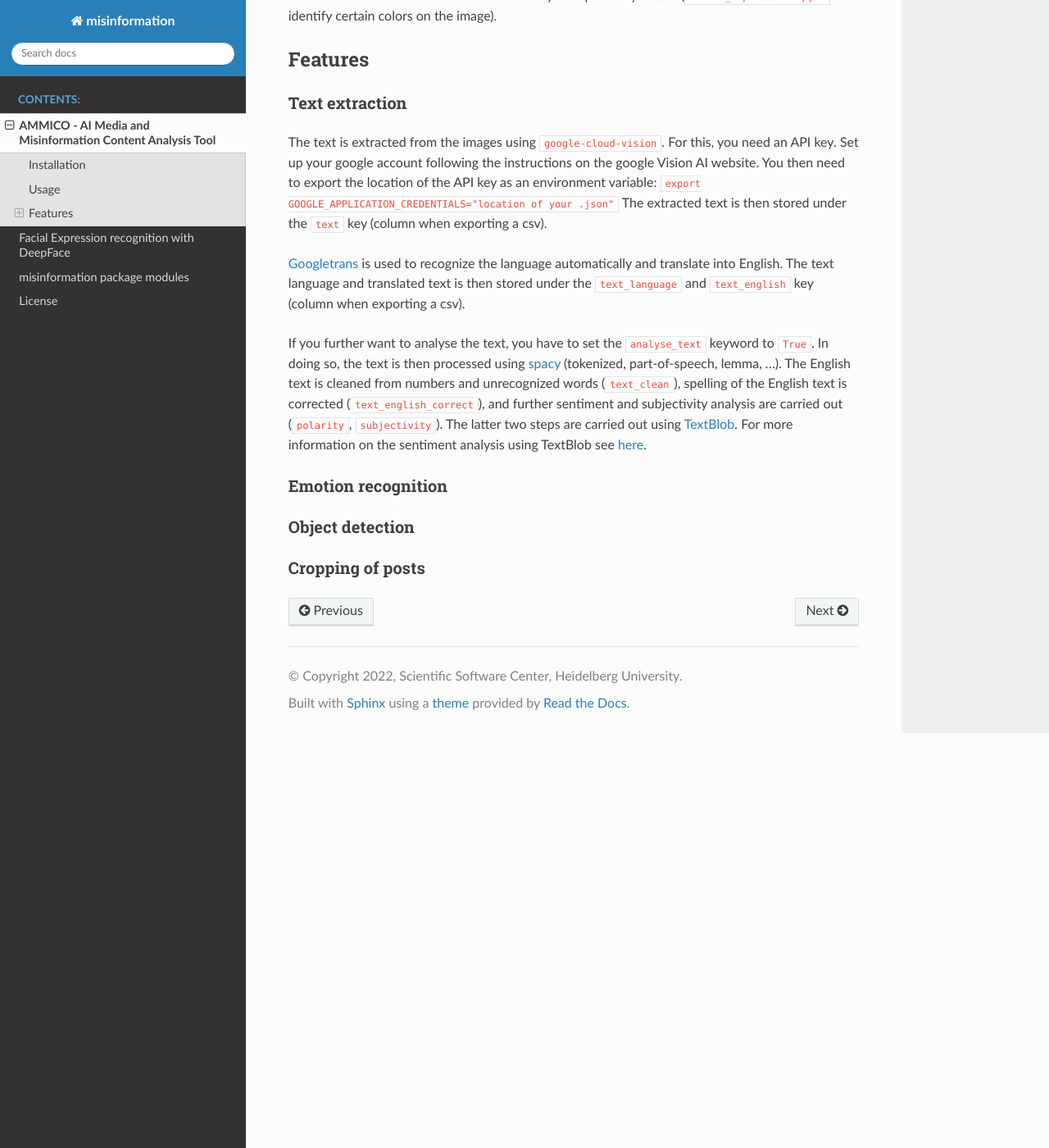
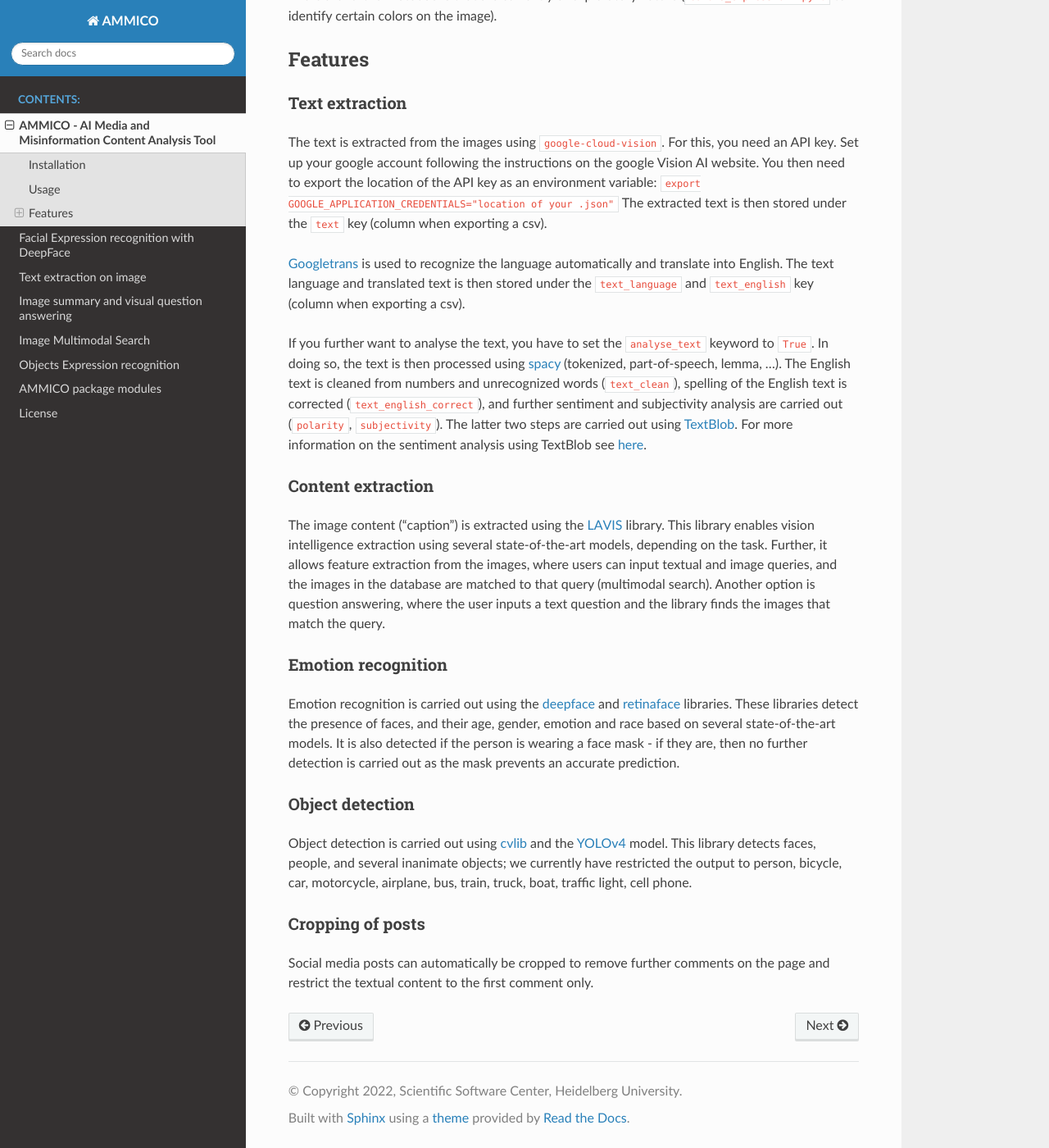
Before and after one commit to ssciwr/AMMICO, a Sphinx documentation site: the page built from docs/source/readme_link.md, in a window 1280 px wide and 1400 px high, scrolled down 1719 px. Shown: the whole window at 82% size. Built offline with Sphinx 7.4.7 and the Read the Docs theme 2.0.0, drawn with Linux system fonts in a browser that asks for light colours.

Commit message:
update docs and google auth (#63)
* update notebooks and google auth

* update readme and text

* google cred

* update secret name

* add pandocto CI

* pandoc step

* install pandoc

* correct typo

```diff
--- a/README.md
+++ b/README.md
@@ -65,8 +65,18 @@ The extracted text is then stored under the `text` key (column when exporting a
 
 If you further want to analyse the text, you have to set the `analyse_text` keyword to `True`. In doing so, the text is then processed using [spacy](https://spacy.io/) (tokenized, part-of-speech, lemma, ...). The English text is cleaned from numbers and unrecognized words (`text_clean`), spelling of the English text is corrected (`text_english_correct`), and further sentiment and subjectivity analysis are carried out (`polarity`, `subjectivity`). The latter two steps are carried out using [TextBlob](https://textblob.readthedocs.io/en/dev/index.html). For more information on the sentiment analysis using TextBlob see [here](https://towardsdatascience.com/my-absolute-go-to-for-sentiment-analysis-textblob-3ac3a11d524).
 
+### Content extraction
+
+The image content ("caption") is extracted using the [LAVIS](https://github.com/salesforce/LAVIS) library. This library enables vision intelligence extraction using several state-of-the-art models, depending on the task. Further, it allows feature extraction from the images, where users can input textual and image queries, and the images in the database are matched to that query (multimodal search). Another option is question answering, where the user inputs a text question and the library finds the images that match the query.
+
 ### Emotion recognition
+
+Emotion recognition is carried out using the [deepface](https://github.com/serengil/deepface) and [retinaface](https://github.com/serengil/retinaface) libraries. These libraries detect the presence of faces, and their age, gender, emotion and race based on several state-of-the-art models. It is also detected if the person is wearing a face mask - if they are, then no further detection is carried out as the mask prevents an accurate prediction.
 
 ### Object detection
 
+Object detection is carried out using [cvlib](https://github.com/arunponnusamy/cvlib) and the [YOLOv4](https://github.com/AlexeyAB/darknet) model. This library detects faces, people, and several inanimate objects; we currently have restricted the output to person, bicycle, car, motorcycle, airplane, bus, train, truck, boat, traffic light, cell phone.
+
 ### Cropping of posts
+
+Social media posts can automatically be cropped to remove further comments on the page and restrict the textual content to the first comment only.
--- a/docs/source/conf.py
+++ b/docs/source/conf.py
@@ -12,7 +12,7 @@ sys.path.insert(0, os.path.abspath("../../misinformation/"))
 # -- Project information -----------------------------------------------------
 # https://www.sphinx-doc.org/en/master/usage/configuration.html#project-information
 
-project = "misinformation"
+project = "AMMICO"
 copyright = "2022, Scientific Software Center, Heidelberg University"
 author = "Scientific Software Center, Heidelberg University"
 release = "0.0.1"
--- a/docs/source/index.rst
+++ b/docs/source/index.rst
@@ -3,8 +3,8 @@
    You can adapt this file completely to your liking, but it should at least
    contain the root `toctree` directive.
 
-Welcome to misinformation's documentation!
-==========================================
+Welcome to AMMICO's documentation!
+==================================
 
 .. toctree::
    :maxdepth: 2
@@ -12,6 +12,10 @@ Welcome to misinformation's documentation!
 
    readme_link
    notebooks/Example faces
+   notebooks/Example text
+   notebooks/Example summary
+   notebooks/Example multimodal
+   notebooks/Example objects
    modules
    license_link
 
--- a/docs/source/modules.rst
+++ b/docs/source/modules.rst
@@ -1,5 +1,5 @@
-misinformation package modules
-==============================
+AMMICO package modules
+======================
 
 .. toctree::
    :maxdepth: 4
--- a/pyproject.toml
+++ b/pyproject.toml
@@ -30,6 +30,7 @@ dependencies = [
     "importlib_metadata",
     "ipython",
     "ipywidgets",
+    "ipykernel",
     "matplotlib",
     "numpy<=1.23.4",
     "pandas",
```
Also changed, not shown: docs/source/notebooks/Example summary.ipynb, docs/source/notebooks/Example text.ipynb, 2 other files.
